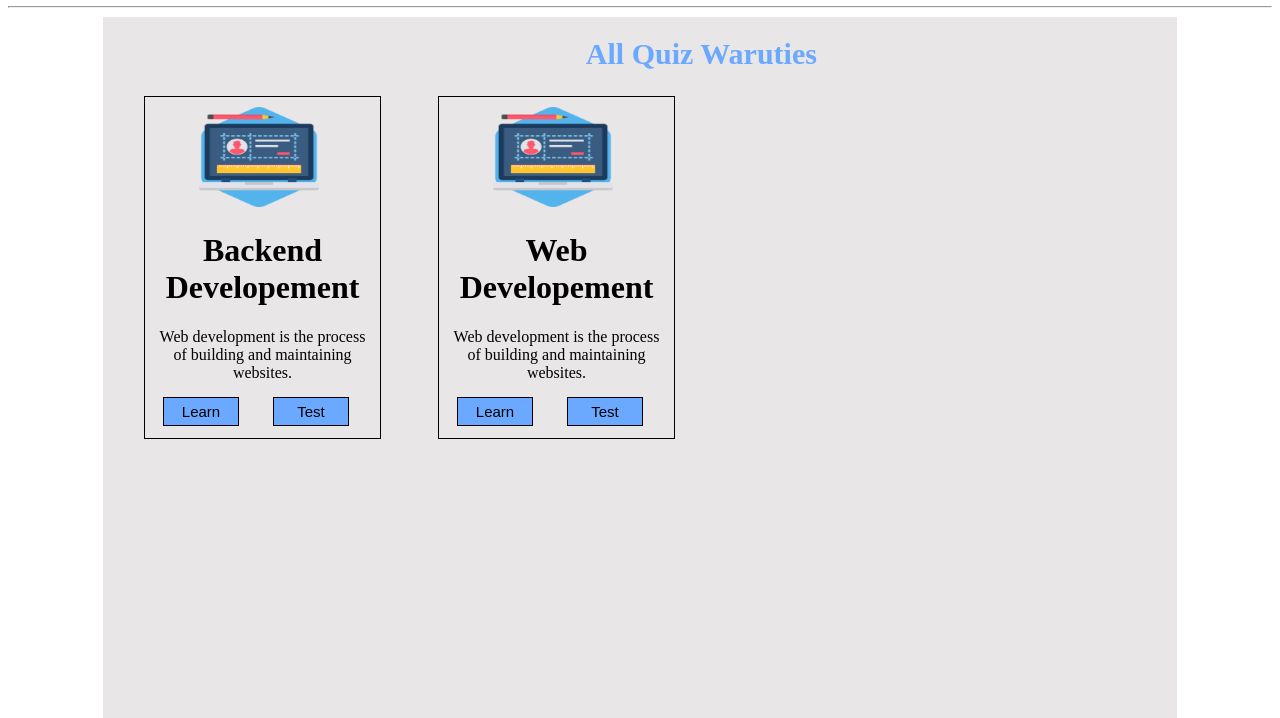
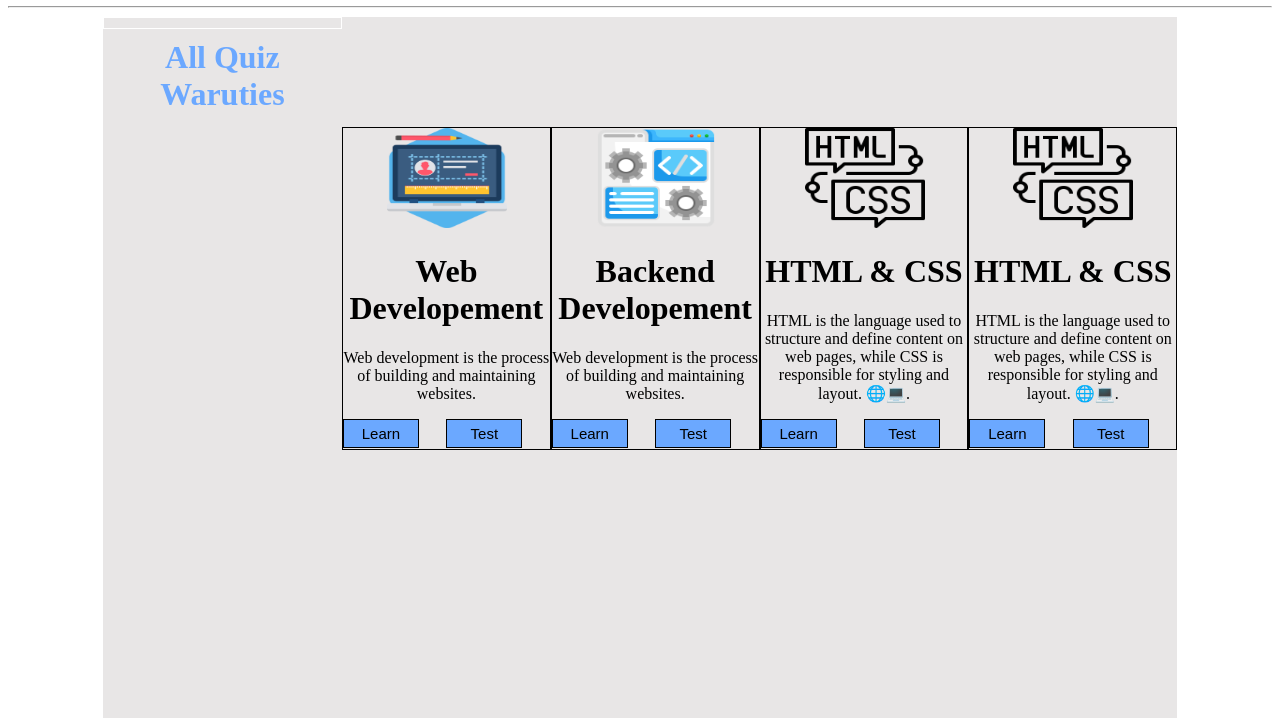
Before and after one commit to AlokSingh100/HTML-CSS-Project, a plain HTML site: page quiz_web/Quiz_Section.html in a window 1280 px wide. Shown: the part 82-800 px from the top of the page. Drawn offline with Linux system fonts and the light colour scheme.

Commit message:
solving to problem

```diff
--- a/quiz_web/Quiz_Section.html
+++ b/quiz_web/Quiz_Section.html
@@ -30,8 +30,10 @@
     <!--Hadder end here-->
     <!--this is the main section of the page -->
     <div class="contain">
-         <div></div><h1 class="main">   All Quiz Waruties </h1></div>
-        <div class="products pro1">
+        <div class="main"> <h1 >   All Quiz Waruties </h1></div>
+
+
+        <div class="products">
                 <div class="product_img">
                     <img src="image/web.png" alt="quiz_main" class="main_img" height="100px" width="120px">
                 </div>
@@ -44,9 +46,9 @@
                 </div>
             </div>
 
-            <div class="products pro2">
+            <div class="products">
                 <div class="product_img">
-                    <img src="image/web.png" alt="quiz_main" class="main_img" height="100px" width="120px">
+                    <img src="image/development.png" alt="quiz_main" class="main_img" height="100px" width="120px">
                 </div>
                 <div class="product_text">
                     <h1>Backend Developement</h1>
@@ -57,14 +59,36 @@
                 </div>
             </div>
 
+            <div class="products">
+                <div class="product_img">
+                    <img src="image/coding.png" alt="quiz_main" class="main_img" height="100px" width="120px">
+                </div>
+                <div class="product_text">
+                    <h1>HTML & CSS</h1>
+                    <p>HTML is the language used to structure and define content on web pages, while CSS is responsible for styling and layout. 🌐💻.</p>
+                    <button class="btn_right">Test</button>
+                    <button class="btn_left">Learn</button>
+
+                </div>
+            </div>
+
+            <div class="products ">
+                <div class="product_img">
+                    <img src="image/coding.png" alt="quiz_main" class="main_img" height="100px" width="120px">
+                </div>
+                <div class="product_text">
+                    <h1>HTML & CSS</h1>
+                    <p>HTML is the language used to structure and define content on web pages, while CSS is responsible for styling and layout. 🌐💻.</p>
+                    <button class="btn_right">Test</button>
+                    <button class="btn_left">Learn</button>
+
+                </div>
+            </div>
 
 
 
 
-
-
-
-    </section>
+    </div>
     <!--this is the main section of the page end here-->
 </body>
 </html>
--- a/quiz_web/css/Quiz_Section.css
+++ b/quiz_web/css/Quiz_Section.css
@@ -48,20 +48,16 @@ header{
     display: flex ;
 }
 .main{
-    padding-left: 483px;
-    font-size: 30px;
+    text-align: center;
+    height: 10PX;
     color: #6ba8ff;
+    border: solid 1px rgb(255, 255, 255);
 }
-.products{
-    height: 321px;
-    width: 215px;
-    border: solid 1px;
-    float: left;
-    position: absolute;
-    top: 178px;
-    left: 144px;
-    padding: 10px;
-}
+
+/* text-align: left;
+font-family: Arial, Helvetica, sans-serif;
+font-size: 30px;
+margin-right: 30px; */
 
 .product_img{
     padding-left: 44px;
@@ -75,10 +71,11 @@ header{
     border: solid 1px;
     background-color: #6ba8ff;
     font-size: 15px;
-    position: absolute;
+
     top: 300px;
     left: 128px;
 }
+
 
 .btn_left{
     height: 29px;
@@ -86,21 +83,57 @@ header{
     border: solid 1px;
     background-color: #6ba8ff;
     font-size: 15px;
-    position: absolute;
+
     top: 300px;
     left: 18px;
     float: left;
 }
-.products_1{
+.products{
+    height: 321px;
+    width: 215px;
+    border: solid 1px;
+    float: left;
+    margin-top: 110px;
+
+
+}
+    /* .pro0{
+        position: absolute;
+        top: 178px;
+        left: 166px;
+        padding: 10px;
+    }  */
+/* .products_1{
     height: 321px;
     width: 215px;
     border: solid 1px;
     float: left;
 
-}
-.pro1{
+} */
+/* .pro1{
     position: absolute;
     top: 178px;
-    left: 438px;
+    left: 452px;
     padding: 10px;
 }
+.pro2{
+    position: absolute;
+    top: 178px;
+    left: 733px;
+    padding: 10px;
+}*/
+ /* .product{
+    width: 300px;
+    float: left;
+    margin: 5px;
+    border: solid 1px rgb(255, 128, 0);
+    border-radius: 20px;
+    padding: 10px;
+    text-align: center;
+    background-color: rgb(236, 186, 121);
+} */
+/* h1{
+    margin: auto;
+    text-align: center;
+
+} */
```
